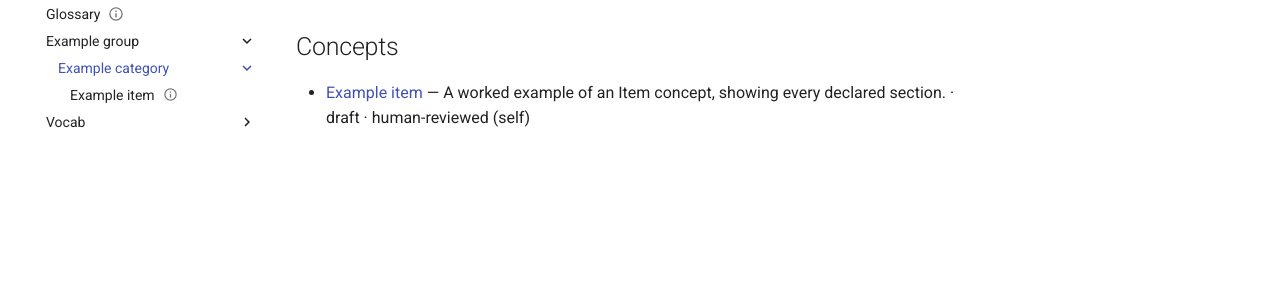
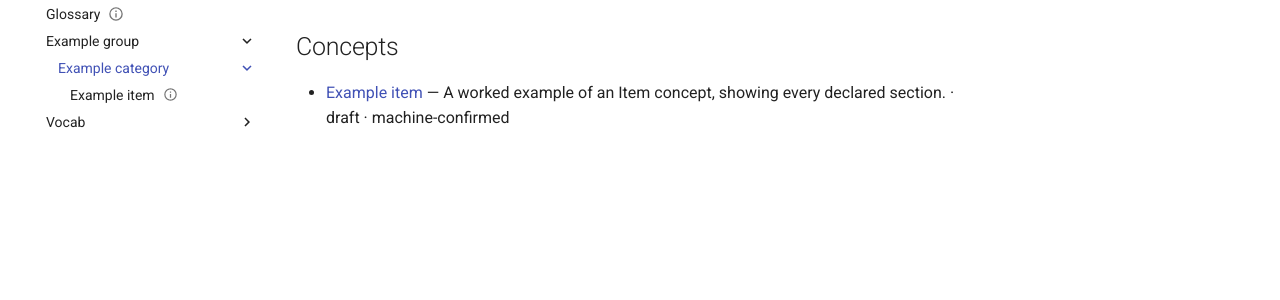
Before and after one commit to open-renewables/okf-library-template, an MkDocs documentation site: the page built from knowledge/example-group/example-category/index.md, in a window 1280 px wide. Shown: the part 151-451 px from the top of the page. Built offline with MkDocs 1.6.1 and Material for MkDocs 9.7.7, drawn with Linux system fonts in a browser that asks for light colours; comment, search, counter and statistics services are not loaded.

Commit message:
Record revision history
Revision-Bot: true

```diff
--- a/knowledge/example-group/example-category/index.md
+++ b/knowledge/example-group/example-category/index.md
@@ -3,4 +3,4 @@
 
 ## Concepts
 
-- [Example item](example-item.md) — A worked example of an Item concept, showing every declared section. · draft · human-reviewed (self)
+- [Example item](example-item.md) — A worked example of an Item concept, showing every declared section. · draft · machine-confirmed
```
Also changed, not shown: knowledge/example-group/example-category/example-item.md (+1 -0 lines).
